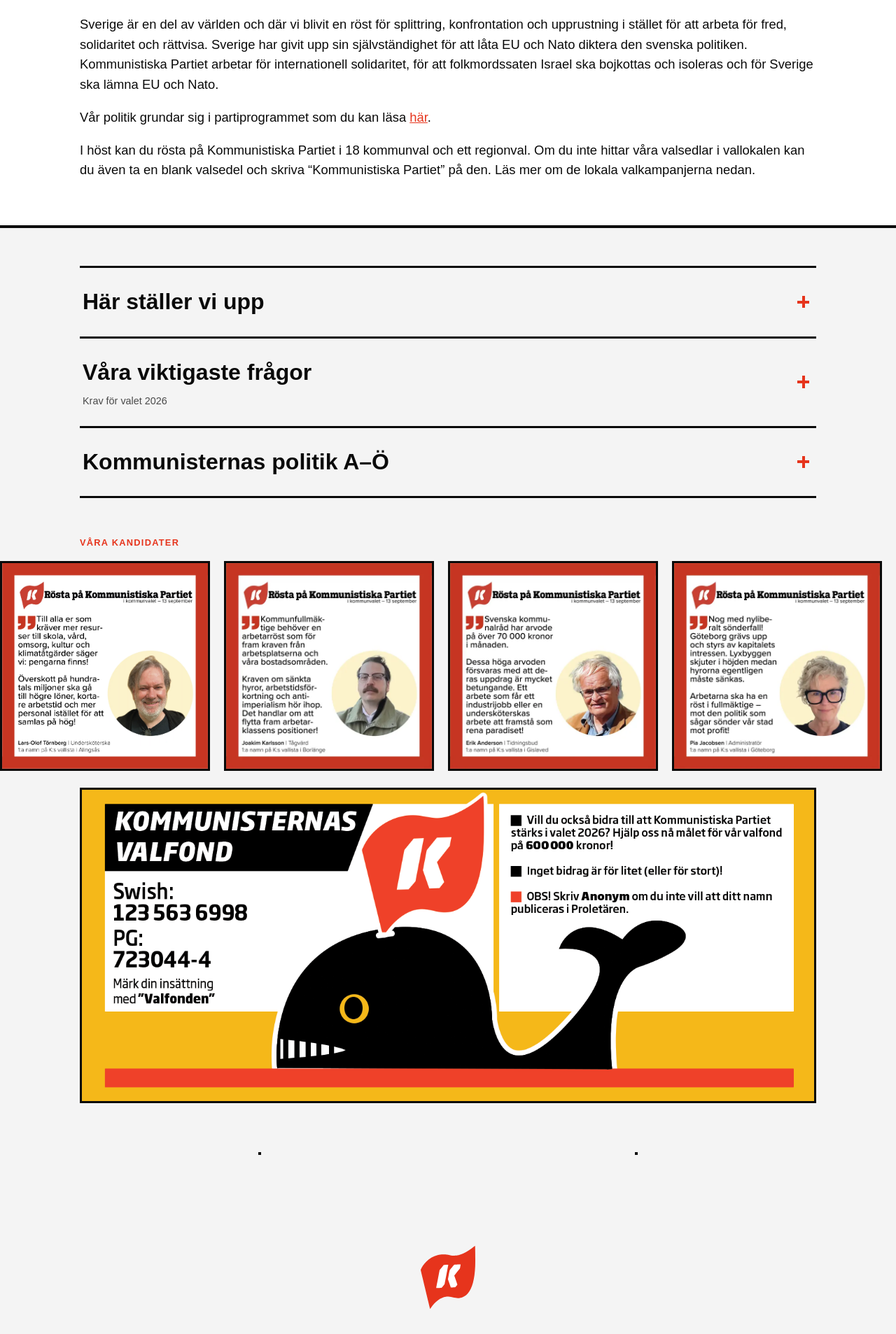
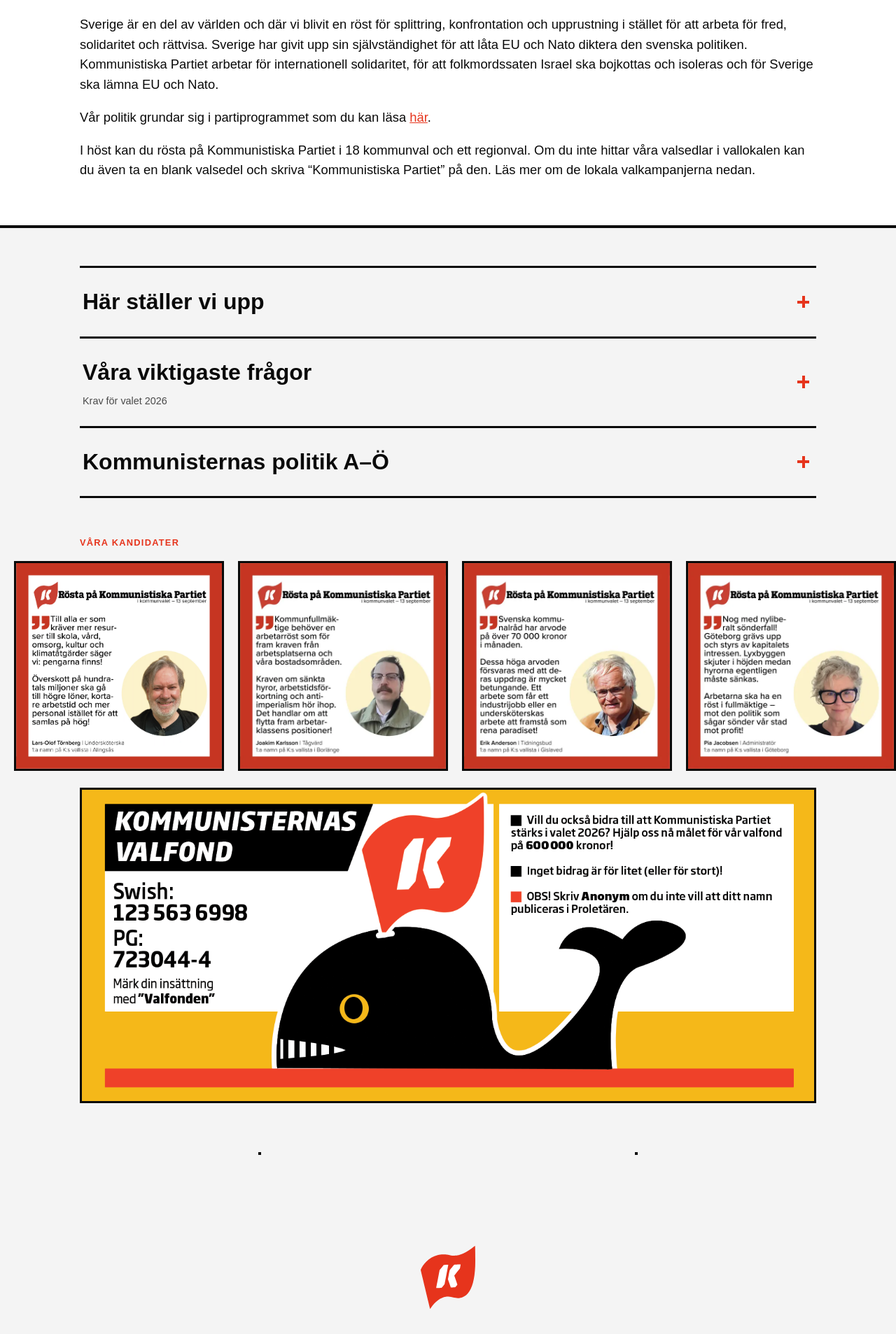
Before and after one commit to kommunisterna/val-2026, a Jekyll site: the page built from index.md, in a window 1280 px wide. Shown: the part 1108-3015 px from the top of the page at 70% size. Built offline with Jekyll 4.4.1, drawn with Linux system fonts in a browser that asks for light colours; some web fonts are replaced.

Commit message:
Fix padding in quote carousel

```diff
--- a/_layouts/home.html
+++ b/_layouts/home.html
@@ -325,7 +325,9 @@ layout: default
 
           {% if first_image %}
             <div class="quote-card">
-              <a href="#{{ city_anchor }}"><img src="{{ first_image | relative_url }}" alt="Kandidat från {{ city.title }}" /></a>
+              <a href="#{{ city_anchor }}" title="Gå till {{ city.title }}">
+                <img src="{{ first_image | relative_url }}" alt="Kandidat från {{ city.title }}" />
+              </a>
             </div>
           {% endif %}
         {% endfor %}
--- a/assets/styles/main.css
+++ b/assets/styles/main.css
@@ -596,7 +596,8 @@ details[open] .plus {
   overflow-x: auto;
   scroll-behavior: smooth;
   scroll-snap-type: x mandatory;
-  padding: 4px 2px 14px;
+  scroll-padding-left: 20px;
+  padding: 4px 20px 14px;
   scrollbar-width: none;
 }
 
```
